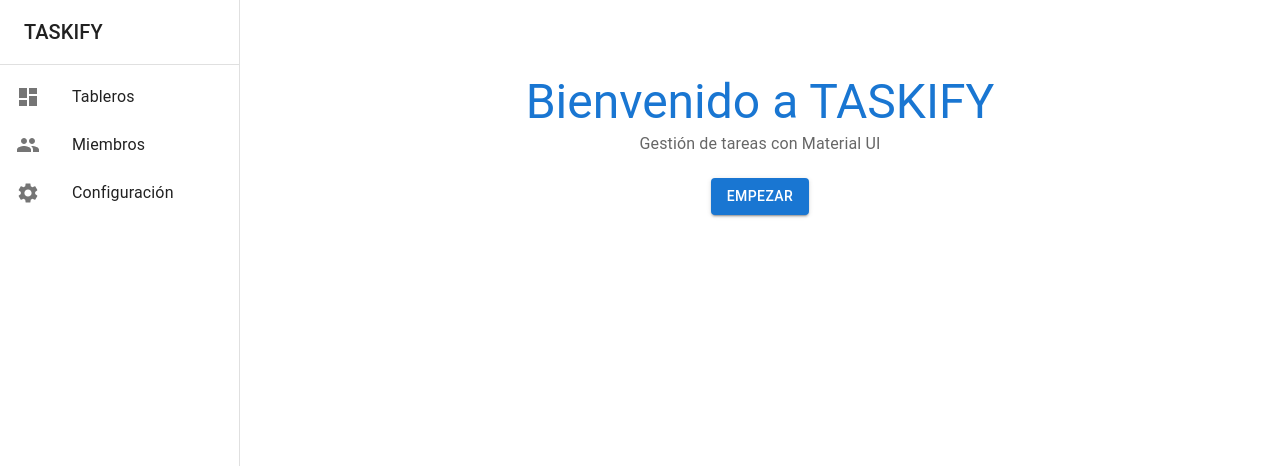
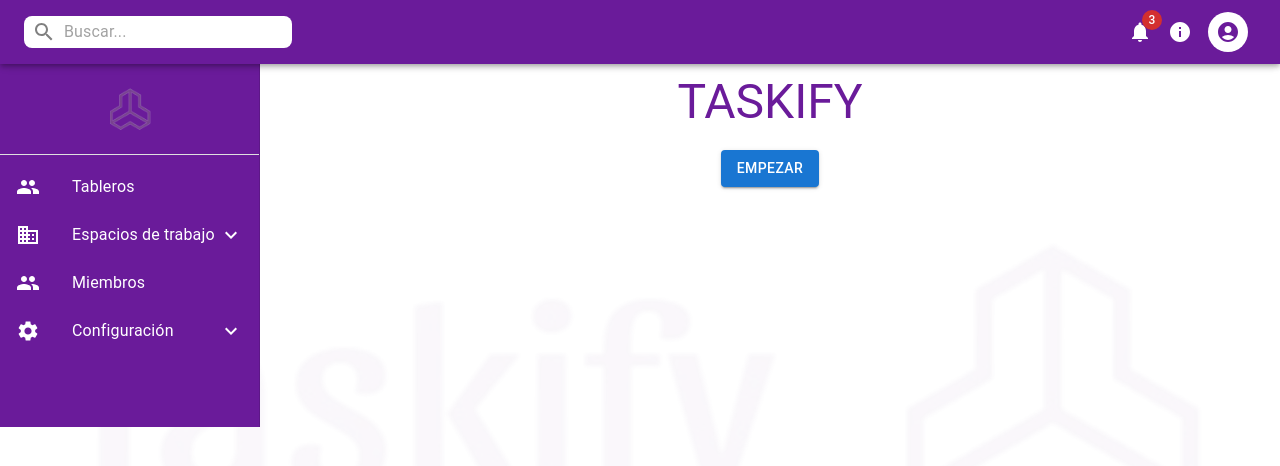
Before and after one commit to stevenbenalcazar/taskify-frontend, a React (Vite) app: page / in a window 1280 px wide. Shown: the top 466 px of the page. Built offline with nearby package versions, Linux system fonts and the light colour scheme.

Commit message:
build: :green_heart: frontend

```diff
--- a/src/App.tsx
+++ b/src/App.tsx
@@ -1,4 +1,3 @@
-import React from "react";
 import { BrowserRouter as Router, Routes, Route, useLocation } from "react-router-dom";
 import { Container, Typography, Button, Box } from "@mui/material";
 import Sidebar from "./components/Sidebar";
@@ -23,11 +22,10 @@ const AppContent = () => {
             path="/"
             element={
               <Container maxWidth="md" style={{ textAlign: "center", marginTop: "50px" }}>
-                <Typography variant="h3" color="primary">
-                  Bienvenido a TASKIFY
+                <Typography variant="h3" color="#6A1B9A">
+                  TASKIFY
                 </Typography>
                 <Typography variant="subtitle1" color="textSecondary">
-                  Gestión de tareas con Material UI
                 </Typography>
                 <Button variant="contained" color="primary" style={{ marginTop: "20px" }}>
                   Empezar
--- a/src/components/Sidebar.tsx
+++ b/src/components/Sidebar.tsx
@@ -1,45 +1,208 @@
-import { Drawer, List, ListItem, ListItemIcon, ListItemText, Divider, Toolbar, Typography } from "@mui/material";
-import DashboardIcon from "@mui/icons-material/Dashboard";
+import React, { useState } from "react";
+import {
+  AppBar,
+  Toolbar,
+  InputBase,
+  Badge,
+  IconButton,
+  Drawer,
+  List,
+  ListItem,
+  ListItemIcon,
+  ListItemText,
+  Divider,
+  Typography,
+  Box,
+  Collapse,
+  Avatar
+} from "@mui/material";
+import SearchIcon from "@mui/icons-material/Search";
+import NotificationsIcon from "@mui/icons-material/Notifications";
+import InfoIcon from "@mui/icons-material/Info";
+import AccountCircleIcon from "@mui/icons-material/AccountCircle";
 import GroupIcon from "@mui/icons-material/Group";
 import SettingsIcon from "@mui/icons-material/Settings";
+import WorkspacesIcon from "@mui/icons-material/Business";
+import ExpandLess from "@mui/icons-material/ExpandLess";
+import ExpandMore from "@mui/icons-material/ExpandMore";
+import taskifyLogo from "../assets/taskify-logo.png"; // Logo de fondo degradado
+import taskifyName from "../assets/taskify-name.png"; // Logo con nombre
+import { Menu, MenuItem, Dialog, DialogTitle, DialogContent } from "@mui/material";
+
+
+const drawerWidth = 260;
 
 const Sidebar = () => {
+  const [openWorkspaces, setOpenWorkspaces] = useState(false);
+  const [openSettings, setOpenSettings] = useState(false);
+  const [notificationsAnchor, setNotificationsAnchor] = useState<null | HTMLElement>(null);
+  const [accountAnchor, setAccountAnchor] = useState<null | HTMLElement>(null);
+  const [infoOpen, setInfoOpen] = useState(false);
+
+  const handleClickWorkspaces = () => {
+    setOpenWorkspaces(!openWorkspaces);
+  };
+
+  const handleClickSettings = () => {
+    setOpenSettings(!openSettings);
+  };
+
   return (
+    <>
+      {/* Barra Superior */}
+      <AppBar position="fixed" sx={{ backgroundColor: "#6A1B9A", zIndex: 1400 }}>
+        <Toolbar sx={{ display: "flex", justifyContent: "space-between" }}>
+          {/* Buscador */}
+          <Box sx={{ display: "flex", alignItems: "center", backgroundColor: "white", borderRadius: 2, paddingX: 1 }}>
+            <SearchIcon sx={{ color: "gray" }} />
+            <InputBase placeholder="Buscar..." sx={{ marginLeft: 1 }} />
+          </Box>
+          {/* Íconos de Interacción */}
+            <Box>
+              {/* Menú de Notificaciones */}
+                <Menu
+                  anchorEl={notificationsAnchor}
+                  open={Boolean(notificationsAnchor)}
+                  onClose={() => setNotificationsAnchor(null)}
+                >
+                  <MenuItem onClick={() => setNotificationsAnchor(null)}>🔔 Notificación 1</MenuItem>
+                  <MenuItem onClick={() => setNotificationsAnchor(null)}>🔔 Notificación 2</MenuItem>
+                  <MenuItem onClick={() => setNotificationsAnchor(null)}>🔔 Notificación 3</MenuItem>
+                </Menu>
+
+                {/* Diálogo de Información */}
+                <Dialog open={infoOpen} onClose={() => setInfoOpen(false)}>
+                  <DialogTitle>ℹ️ Acerca de TASKIFY</DialogTitle>
+                  <DialogContent>
+                    <Typography variant="body1">
+                      TASKIFY es una plataforma de gestión de tareas inspirada en Trello, diseñada con Material UI y React.
+                    </Typography>
+                  </DialogContent>
+                </Dialog>
+
+                {/* Menú de Cuenta de Usuario */}
+                <Menu
+                  anchorEl={accountAnchor}
+                  open={Boolean(accountAnchor)}
+                  onClose={() => setAccountAnchor(null)}
+                >
+                  <MenuItem onClick={() => setAccountAnchor(null)}>👤 Perfil</MenuItem>
+                  <MenuItem onClick={() => setAccountAnchor(null)}>⚙️ Gestión de cuenta</MenuItem>
+                  <MenuItem onClick={() => setAccountAnchor(null)}>🚪 Cerrar sesión</MenuItem>
+                </Menu>
+
+              {/* Notificaciones */}
+              <IconButton color="inherit" onClick={(event) => setNotificationsAnchor(event.currentTarget)}>
+                <Badge badgeContent={3} color="error">
+                  <NotificationsIcon />
+                </Badge>
+              </IconButton>
+
+              {/* Información */}
+              <IconButton color="inherit" onClick={() => setInfoOpen(true)}>
+                <InfoIcon />
+              </IconButton>
+
+              {/* Cuenta de usuario */}
+              <IconButton color="inherit" onClick={(event) => setAccountAnchor(event.currentTarget)}>
+                <Avatar sx={{ bgcolor: "white", color: "#6A1B9A" }}>
+                  <AccountCircleIcon />
+                </Avatar>
+              </IconButton>
+            </Box>
+        </Toolbar>
+      </AppBar>
+
+      {/* Fondo Global con el Logo de Taskify */}
+      <Box
+        sx={{
+          position: "fixed",
+          width: "100vw",
+          height: "100vh",
+          opacity: 0.04,
+          backgroundImage: `url(${taskifyLogo})`,
+          backgroundSize: "contain",
+          backgroundPosition: "center",
+          backgroundRepeat: "no-repeat",
+          zIndex: -1, // Se mantiene en el fondo
+        }}
+      />
+
+      {/* Sidebar */}
       <Drawer
         variant="permanent"
         sx={{
-        width: 240,
+          width: drawerWidth,
           flexShrink: 0,
-        [`& .MuiDrawer-paper`]: { width: 240, boxSizing: "border-box" },
+          "& .MuiDrawer-paper": {
+            width: drawerWidth,
+            boxSizing: "border-box",
+            backgroundColor: "#6A1B9A", // Color morado
+            color: "white",
+            position: "relative",
+            marginTop: "64px", // 🔹 Hace que el Sidebar baje y no choque con la barra superior
+          },
         }}
       >
-      <Toolbar>
-        <Typography variant="h6" noWrap>
-          TASKIFY
-        </Typography>
+        {/* Logo con Nombre */}
+        <Toolbar sx={{ display: "flex", justifyContent: "center", padding: "20px" }}>
+          <img src={taskifyName} alt="Taskify" style={{ height: "50px" }} />
         </Toolbar>
-      <Divider />
+        <Divider sx={{ backgroundColor: "white" }} />
+
         <List>
-        <ListItem button>
-          <ListItemIcon>
-            <DashboardIcon />
+          {/* Tableros */}
+          <ListItem component="div" onClick={() => console.log("Tablero clickeado")}>
+            <ListItemIcon sx={{ color: "white" }}>
+              <GroupIcon />
             </ListItemIcon>
             <ListItemText primary="Tableros" />
           </ListItem>
-        <ListItem button>
-          <ListItemIcon>
+          {/* Espacios de trabajo (con submenú) */}
+          <ListItem component="div" onClick={handleClickWorkspaces}>
+            <ListItemIcon sx={{ color: "white" }}>
+              <WorkspacesIcon />
+            </ListItemIcon>
+            <ListItemText primary="Espacios de trabajo" />
+            {openWorkspaces ? <ExpandLess /> : <ExpandMore />}
+          </ListItem>
+          <Collapse in={openWorkspaces} timeout="auto" unmountOnExit>
+            <List component="div" disablePadding>
+              <ListItem component="div" onClick={() => console.log("Perfil clickeado")} sx={{ pl: 4 }}>
+                <ListItemText primary="Mis Tableros" />
+              </ListItem>
+            </List>
+          </Collapse>
+
+          {/* Miembros */}
+          <ListItem component="div" onClick={() => console.log("Miembros clickeado")}>
+            <ListItemIcon sx={{ color: "white" }}>
               <GroupIcon />
             </ListItemIcon>
             <ListItemText primary="Miembros" />
           </ListItem>
-        <ListItem button>
-          <ListItemIcon>
+
+          {/* Configuración (con submenú) */}
+          <ListItem component="div" onClick={handleClickSettings}>
+            <ListItemIcon sx={{ color: "white" }}>
               <SettingsIcon />
             </ListItemIcon>
             <ListItemText primary="Configuración" />
+            {openSettings ? <ExpandLess /> : <ExpandMore />}
+          </ListItem>
+          <Collapse in={openSettings} timeout="auto" unmountOnExit>
+            <List component="div" disablePadding>
+              <ListItem component="div" onClick={() => console.log("Perfil clickeado")} sx={{ pl: 4 }}>
+                <ListItemText primary="Perfil" />
+              </ListItem>
+                <ListItem component="div" onClick={() => console.log("Perfil clickeado")} sx={{ pl: 4 }}>
+                <ListItemText primary="Notificaciones" />
               </ListItem>
             </List>
+          </Collapse>
+        </List>
       </Drawer>
+    </>
   );
 };
 
--- a/src/pages/Login.tsx
+++ b/src/pages/Login.tsx
@@ -1,10 +1,13 @@
 import React, { useState } from "react";
 import { TextField, Button, Container, Typography, Box, Alert } from "@mui/material";
+import { useNavigate } from "react-router-dom";
+import LogoName from "../assets/taskify-name.png";
 
 const Login = () => {
   const [email, setEmail] = useState("");
   const [password, setPassword] = useState("");
   const [error, setError] = useState("");
+  const navigate = useNavigate();
 
   const handleLogin = async () => {
     setError(""); // Reiniciar errores antes de enviar
@@ -30,7 +33,7 @@ const Login = () => {
       }
 
       console.log("Inicio de sesión exitoso:", data);
-      // Aquí puedes redirigir al usuario al dashboard o guardar el token
+      navigate("/"); // Redirigir al usuario a la página principal
 
     } catch (err: any) {
       setError(err.message);
@@ -39,11 +42,25 @@ const Login = () => {
 
   return (
     <Container maxWidth="sm">
-      <Box sx={{ textAlign: "center", marginTop: 5 }}>
-        <Typography variant="h4" color="primary">
+      <Box
+        sx={{
+          textAlign: "center",
+          marginTop: 5,
+          backgroundColor: "white",
+          borderRadius: "12px",
+          boxShadow: "0px 4px 10px rgba(0, 0, 0, 0.1)",
+          padding: 4
+        }}
+      >
+        {/* Logo en la parte superior */}
+        <Box sx={{ display: "flex", justifyContent: "center", marginBottom: 2 }}>
+          <img src={LogoName} alt="Taskify Name" style={{ height: "70px" }} />
+        </Box>
+
+        <Typography variant="h4" color="#6A1B9A" sx={{ fontWeight: "bold" }}>
           Iniciar Sesión
         </Typography>
-      </Box>
+
         <Box sx={{ mt: 3 }}>
           {error && <Alert severity="error">{error}</Alert>}
           <TextField
@@ -63,12 +80,23 @@ const Login = () => {
             value={password}
             onChange={(e) => setPassword(e.target.value)}
           />
-        <Button variant="contained" color="primary" fullWidth sx={{ mt: 2 }} onClick={handleLogin}>
+          <Button
+            variant="contained"
+            fullWidth
+            sx={{
+              mt: 3,
+              backgroundColor: "#6A1B9A",
+              color: "white",
+              "&:hover": { backgroundColor: "#4A148C" }
+            }}
+            onClick={handleLogin}
+          >
             Iniciar Sesión
           </Button>
-        <Typography variant="body2" sx={{ mt: 2, textAlign: "center" }}>
-          ¿No tienes cuenta? <a href="/register">Regístrate aquí</a>
+          <Typography variant="body2" sx={{ mt: 2, textAlign: "center", color: "#6A1B9A" }}>
+            ¿No tienes cuenta? <a href="/register" style={{ color: "#6A1B9A", fontWeight: "bold" }}>Regístrate aquí</a>
           </Typography>
+        </Box>
       </Box>
     </Container>
   );
--- a/src/pages/Register.tsx
+++ b/src/pages/Register.tsx
@@ -1,6 +1,7 @@
 import React, { useState } from "react";
 import { TextField, Button, Container, Typography, Box, Alert } from "@mui/material";
 import { useNavigate } from "react-router-dom";
+import LogoName from "../assets/taskify-name.png"; // Importamos solo el logo con nombre
 
 const Register = () => {
   const [name, setName] = useState("");
@@ -48,11 +49,25 @@ const Register = () => {
 
   return (
     <Container maxWidth="sm">
-      <Box sx={{ textAlign: "center", marginTop: 5 }}>
-        <Typography variant="h4" color="primary">
+      <Box
+        sx={{
+          textAlign: "center",
+          marginTop: 5,
+          backgroundColor: "white",
+          borderRadius: "12px",
+          boxShadow: "0px 4px 10px rgba(0, 0, 0, 0.1)",
+          padding: 4
+        }}
+      >
+        {/* Logo en la parte superior (grande) */}
+        <Box sx={{ display: "flex", justifyContent: "center", marginBottom: 3 }}>
+          <img src={LogoName} alt="Taskify Name" style={{ height: "80px" }} />
+        </Box>
+
+        <Typography variant="h4" color="#6A1B9A" sx={{ fontWeight: "bold" }}>
           Crear Cuenta
         </Typography>
-      </Box>
+
         <Box sx={{ mt: 3 }}>
           {error && <Alert severity="error">{error}</Alert>}
           <TextField
@@ -89,12 +104,23 @@ const Register = () => {
             value={confirmPassword}
             onChange={(e) => setConfirmPassword(e.target.value)}
           />
-        <Button variant="contained" color="primary" fullWidth sx={{ mt: 2 }} onClick={handleRegister}>
-          Registrarse
+          <Button
+            variant="contained"
+            fullWidth
+            sx={{
+              mt: 3,
+              backgroundColor: "#6A1B9A",
+              color: "white",
+              "&:hover": { backgroundColor: "#4A148C" }
+            }}
+            onClick={handleRegister}
+          >
+            REGISTRARSE
           </Button>
-        <Typography variant="body2" sx={{ mt: 2, textAlign: "center" }}>
-          ¿Ya tienes cuenta? <a href="/login">Inicia sesión aquí</a>
+          <Typography variant="body2" sx={{ mt: 2, textAlign: "center", color: "#6A1B9A" }}>
+            ¿Ya tienes cuenta? <a href="/login" style={{ color: "#6A1B9A", fontWeight: "bold" }}>Inicia sesión aquí</a>
           </Typography>
+        </Box>
       </Box>
     </Container>
   );
```
Also changed, not shown: src/assets/taskify-logo.png (added), src/assets/taskify-name.png (added). Lines whose indentation alone changed are shown as unchanged.
